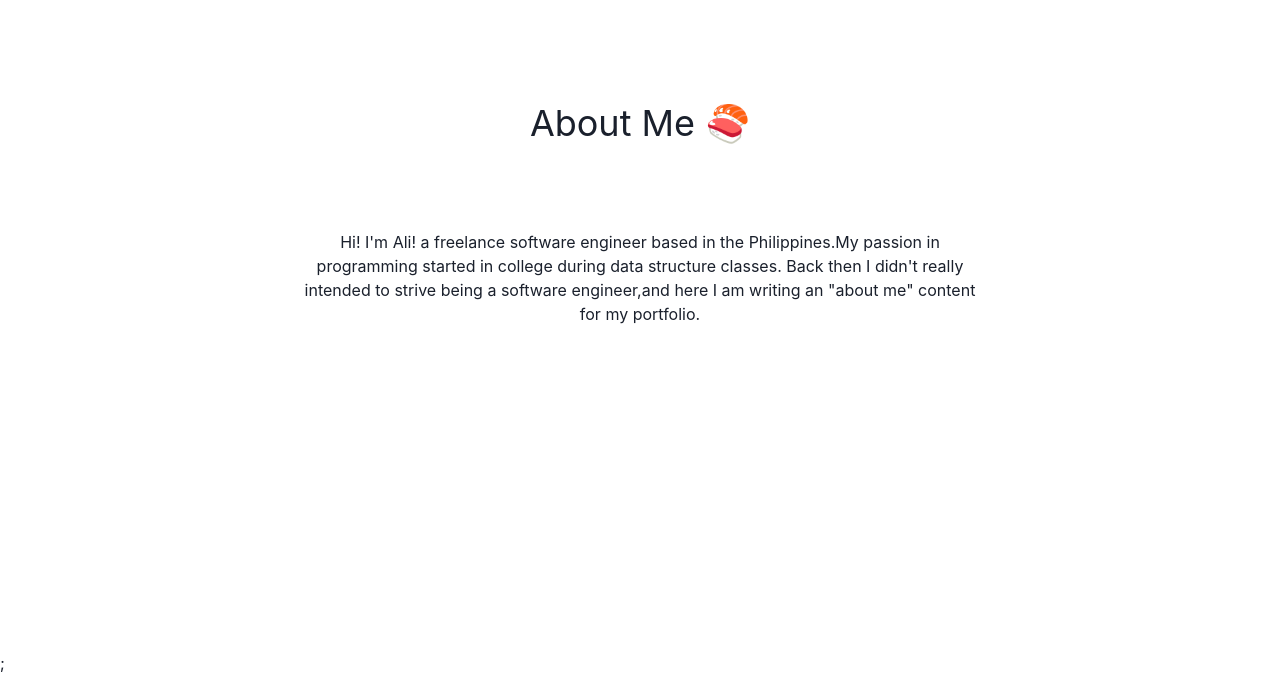
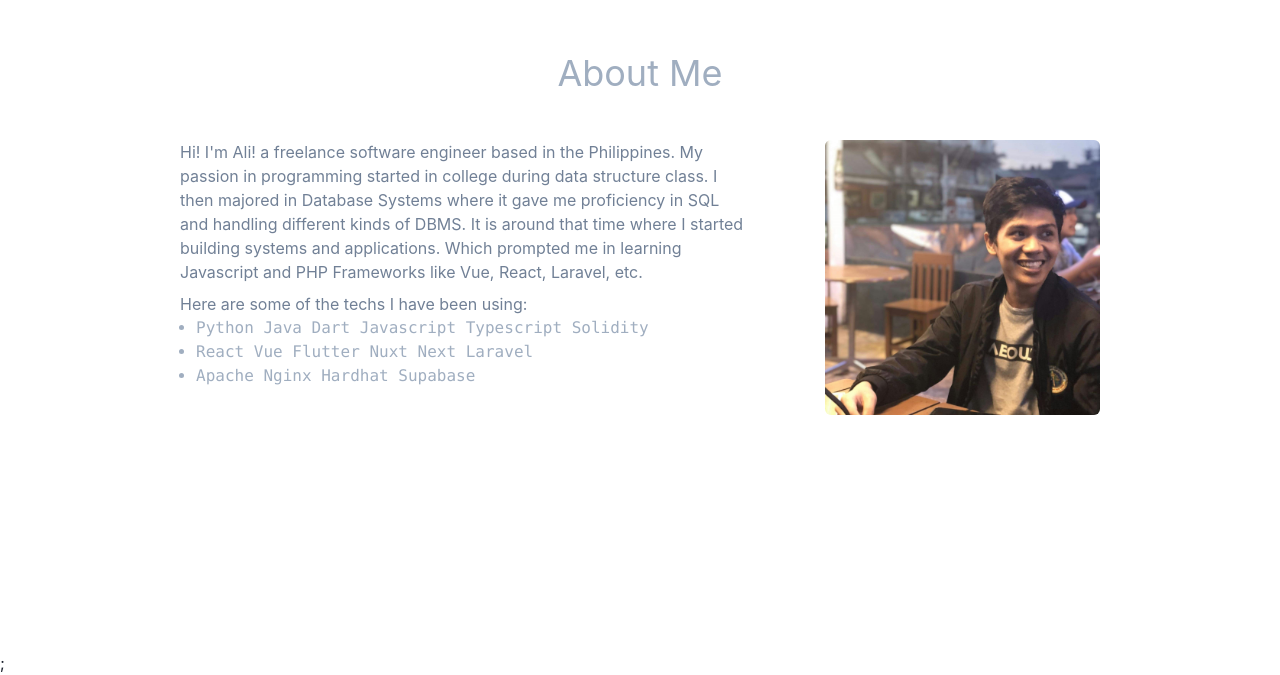
Before and after one commit to sushiAlii/portfolio, a Next.js app: page / in a window 1280 px wide. Shown: the part 1731-2406 px from the top of the page. Built offline with nearby package versions, Linux system fonts and the light colour scheme.

Commit message:
Added about me content

```diff
--- a/components/AboutContent.tsx
+++ b/components/AboutContent.tsx
@@ -1,21 +1,67 @@
-import { Flex, Center, Text, Container } from "@chakra-ui/react";
+import {
+  Flex,
+  Center,
+  Text,
+  Container,
+  Avatar,
+  Box,
+  Img,
+  Wrap,
+  WrapItem,
+  UnorderedList,
+  ListItem,
+} from "@chakra-ui/react";
 
 export const AboutContent = () => {
   const aboutMe: string =
     "Hi! I'm Ali! a freelance software engineer based in the Philippines." +
     "My passion in programming started in college during data structure classes. Back then I didn't really intended to strive being a software engineer," +
     'and here I am writing an "about me" content for my portfolio. ';
+  const me = {
+    img: "assets/my-photo.jpg",
+    name: "Ali Asgar L. Laut",
+    aboutMe:
+      "Hi! I'm Ali! a freelance software engineer based in the Philippines. " +
+      "My passion in programming started in college during data structure class. " +
+      "I then majored in Database Systems where it gave me proficiency in SQL and handling different kinds of DBMS. " +
+      "It is around that time where I started building systems and applications. Which prompted me in learning Javascript and PHP Frameworks like Vue, React, Laravel, etc. ",
+    languages: "Python Java Dart Javascript Typescript Solidity",
+    frameworks: "React Vue Flutter Nuxt Next Laravel",
+    tools: "Apache Nginx Hardhat Supabase",
+  };
 
   return (
     <Center h="100%">
       <div>
-        <Text fontSize="4xl" align="center">
-          About Me 🍣
-        </Text>
-
-        <Container maxW="container.md" m={10} p={10}>
-          <Text align="center">{aboutMe}</Text>
-        </Container>
+        <Center>
+          <Text fontSize="4xl" px={4} color="gray.400">
+            About Me
+          </Text>
+        </Center>
+        <Box width={1000} p={10}>
+          <Wrap>
+            <WrapItem>
+              <Flex align="start">
+                <Text align="start" color="gray.500" mr={10}>
+                  <Text>{me.aboutMe}</Text>
+                  <Text mt={2} color="gray.500">
+                    Here are some of the techs I have been using:
+                  </Text>
+                  <Text as="kbd" color="gray.400">
+                    <UnorderedList>
+                      <ListItem>{me.languages}</ListItem>
+                      <ListItem>{me.frameworks}</ListItem>
+                      <ListItem>{me.tools}</ListItem>
+                    </UnorderedList>
+                  </Text>
+                </Text>
+              </Flex>
+              <Flex>
+                <Img src={me.img} maxW={275} borderRadius="md" ml={10}></Img>
+              </Flex>
+            </WrapItem>
+          </Wrap>
+        </Box>
       </div>
     </Center>
   );
```
